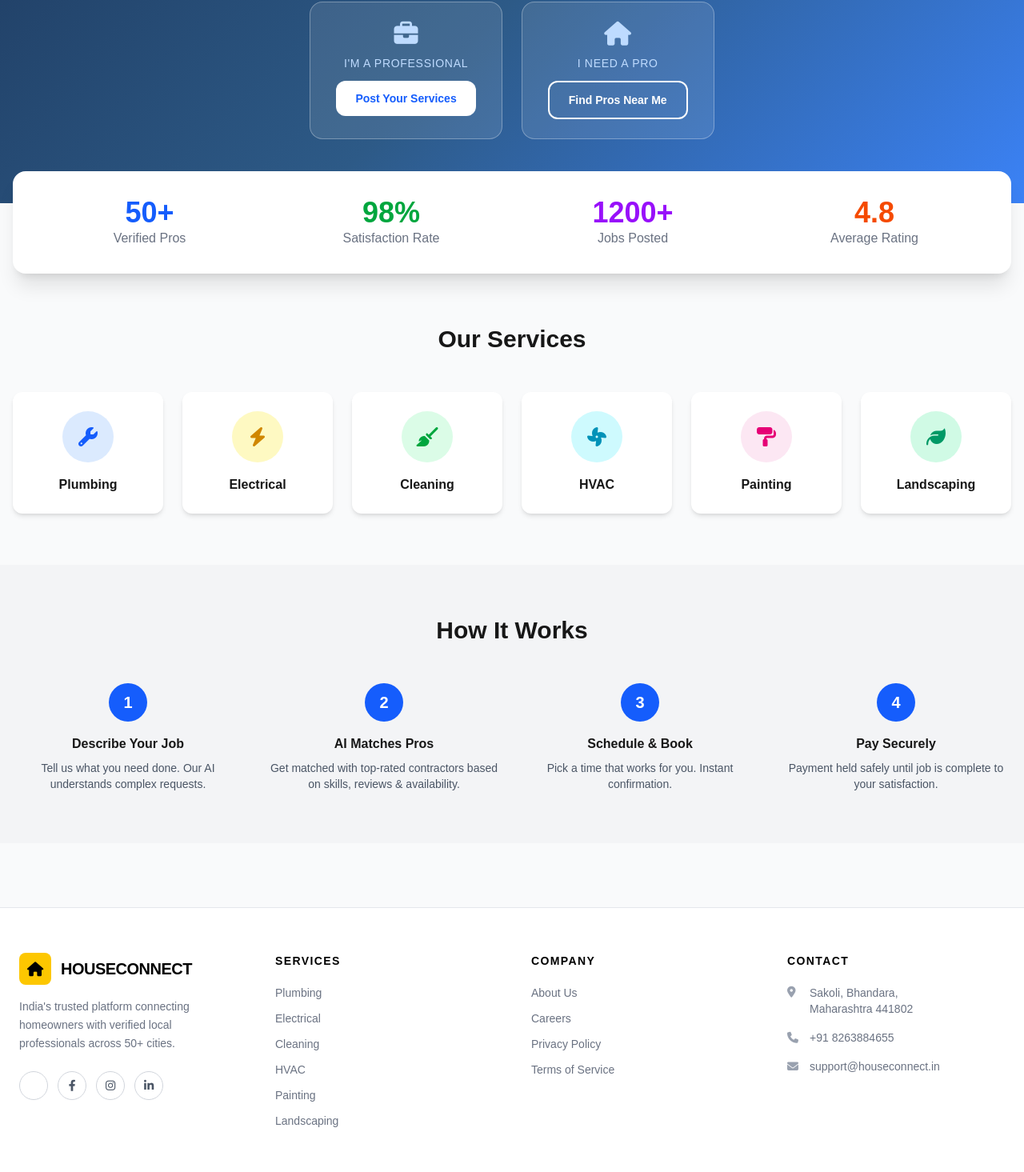
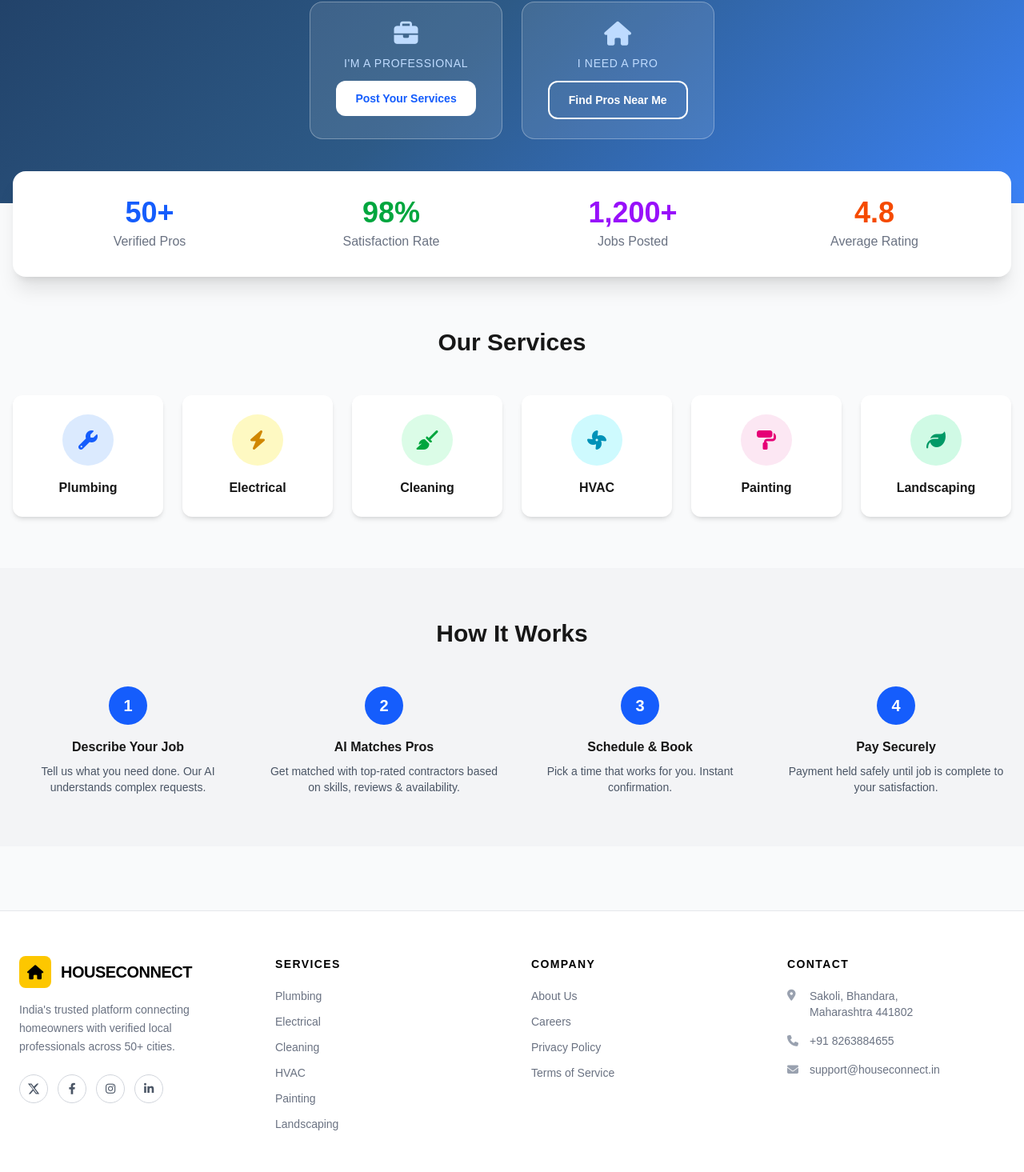
Before and after one commit to JVP008/PIH2026_NodeX, a Next.js app: page / in a window 1280 px wide. Shown: the part 318-1783 px from the top of the page at 80% size. Built offline with nearby package versions, Linux system fonts and the light colour scheme; no server answers.

Commit message:
fixed X icon and social links in footer, added entrance animations on hero and stats

```diff
--- a/app/globals.css
+++ b/app/globals.css
@@ -1,7 +1,8 @@
 @import "tailwindcss";
 
 :root {
-  --background: #f9fafb; /* bg-gray-50 */
+  --background: #f9fafb;
+  /* bg-gray-50 */
   --foreground: #171717;
 }
 
@@ -29,7 +30,7 @@ body {
 
 .card-hover:hover {
   transform: translateY(-4px);
-  box-shadow: 0 20px 40px rgba(0,0,0,0.15);
+  box-shadow: 0 20px 40px rgba(0, 0, 0, 0.15);
 }
 
 .pulse-dot {
@@ -37,8 +38,15 @@ body {
 }
 
 @keyframes pulse {
-  0%, 100% { opacity: 1; }
-  50% { opacity: 0.5; }
+
+  0%,
+  100% {
+    opacity: 1;
+  }
+
+  50% {
+    opacity: 0.5;
+  }
 }
 
 .ai-typing::after {
@@ -47,8 +55,15 @@ body {
 }
 
 @keyframes blink {
-  0%, 100% { opacity: 1; }
-  50% { opacity: 0; }
+
+  0%,
+  100% {
+    opacity: 1;
+  }
+
+  50% {
+    opacity: 0;
+  }
 }
 
 .match-animation {
@@ -57,6 +72,61 @@ body {
 }
 
 @keyframes matchPop {
-  0% { transform: scale(0.8); opacity: 0; }
-  100% { transform: scale(1); opacity: 1; }
+  0% {
+    transform: scale(0.8);
+    opacity: 0;
+  }
+
+  100% {
+    transform: scale(1);
+    opacity: 1;
+  }
 }
+
+.fade-up {
+  animation: fadeUp 0.55s ease both;
+}
+
+@keyframes fadeUp {
+  from {
+    opacity: 0;
+    transform: translateY(24px);
+  }
+
+  to {
+    opacity: 1;
+    transform: translateY(0);
+  }
+}
+
+.fade-up-delay-1 {
+  animation-delay: 0.1s;
+}
+
+.fade-up-delay-2 {
+  animation-delay: 0.2s;
+}
+
+.fade-up-delay-3 {
+  animation-delay: 0.3s;
+}
+
+.fade-up-delay-4 {
+  animation-delay: 0.4s;
+}
+
+.stat-item {
+  animation: statPop 0.5s cubic-bezier(0.34, 1.56, 0.64, 1) both;
+}
+
+@keyframes statPop {
+  from {
+    opacity: 0;
+    transform: scale(0.85);
+  }
+
+  to {
+    opacity: 1;
+    transform: scale(1);
+  }
+}
--- a/components/Footer.tsx
+++ b/components/Footer.tsx
@@ -1,4 +1,36 @@
 import Link from 'next/link';
+
+const SOCIALS = [
+    {
+        label: 'X / Twitter',
+        href: 'https://twitter.com',
+        hoverClass: 'hover:border-black hover:text-black hover:bg-black hover:text-white',
+        icon: (
+            // Inline SVG — Font Awesome's fa-x-twitter only works on newer CDN versions
+            <svg viewBox="0 0 24 24" fill="currentColor" className="w-4 h-4">
+                <path d="M18.244 2.25h3.308l-7.227 8.26 8.502 11.24H16.17l-4.714-6.231-5.401 6.231H2.748l7.73-8.835L1.254 2.25H8.08l4.253 5.622 5.911-5.622Zm-1.161 17.52h1.833L7.084 4.126H5.117z" />
+            </svg>
+        ),
+    },
+    {
+        label: 'Facebook',
+        href: 'https://facebook.com',
+        hoverClass: 'hover:border-blue-600 hover:text-blue-600',
+        icon: <i className="fab fa-facebook-f text-sm"></i>,
+    },
+    {
+        label: 'Instagram',
+        href: 'https://instagram.com',
+        hoverClass: 'hover:border-pink-500 hover:text-pink-500',
+        icon: <i className="fab fa-instagram text-sm"></i>,
+    },
+    {
+        label: 'LinkedIn',
+        href: 'https://linkedin.com',
+        hoverClass: 'hover:border-blue-700 hover:text-blue-700',
+        icon: <i className="fab fa-linkedin-in text-sm"></i>,
+    },
+];
 
 export default function Footer() {
     return (
@@ -18,18 +50,18 @@ export default function Footer() {
                             India&apos;s trusted platform connecting homeowners with verified local professionals across 50+ cities.
                         </p>
                         <div className="flex items-center gap-3">
-                            <a href="#" aria-label="X / Twitter" className="w-9 h-9 rounded-full border border-gray-300 flex items-center justify-center text-gray-600 hover:border-black hover:text-black transition">
-                                <i className="fab fa-x-twitter text-sm"></i>
-                            </a>
-                            <a href="#" aria-label="Facebook" className="w-9 h-9 rounded-full border border-gray-300 flex items-center justify-center text-gray-600 hover:border-blue-600 hover:text-blue-600 transition">
-                                <i className="fab fa-facebook-f text-sm"></i>
-                            </a>
-                            <a href="#" aria-label="Instagram" className="w-9 h-9 rounded-full border border-gray-300 flex items-center justify-center text-gray-600 hover:border-pink-500 hover:text-pink-500 transition">
-                                <i className="fab fa-instagram text-sm"></i>
-                            </a>
-                            <a href="#" aria-label="LinkedIn" className="w-9 h-9 rounded-full border border-gray-300 flex items-center justify-center text-gray-600 hover:border-blue-700 hover:text-blue-700 transition">
-                                <i className="fab fa-linkedin-in text-sm"></i>
-                            </a>
+                            {SOCIALS.map(({ label, href, hoverClass, icon }) => (
+                                <a
+                                    key={label}
+                                    href={href}
+                                    target="_blank"
+                                    rel="noopener noreferrer"
+                                    aria-label={label}
+                                    className={`w-9 h-9 rounded-full border border-gray-300 flex items-center justify-center text-gray-600 transition-all duration-200 ${hoverClass}`}
+                                >
+                                    {icon}
+                                </a>
+                            ))}
                         </div>
                     </div>
 
--- a/components/home/Hero.tsx
+++ b/components/home/Hero.tsx
@@ -1,19 +1,41 @@
 'use client';
 
 import Link from 'next/link';
+import { useEffect, useRef } from 'react';
 
 export default function Hero() {
+    const headingRef = useRef<HTMLHeadingElement>(null);
+    const subRef = useRef<HTMLParagraphElement>(null);
+    const cardsRef = useRef<HTMLDivElement>(null);
+
+    useEffect(() => {
+        // Stagger entrance animations
+        const els = [headingRef.current, subRef.current, cardsRef.current];
+        els.forEach((el, i) => {
+            if (!el) return;
+            el.style.opacity = '0';
+            el.style.transform = 'translateY(28px)';
+            el.style.transition = `opacity 0.6s ease ${i * 0.15}s, transform 0.6s ease ${i * 0.15}s`;
+            requestAnimationFrame(() => {
+                el.style.opacity = '1';
+                el.style.transform = 'translateY(0)';
+            });
+        });
+    }, []);
+
     return (
         <div className="gradient-bg text-white py-20">
             <div className="max-w-7xl mx-auto px-4 text-center">
-                <h1 className="text-5xl font-bold mb-6">Connect. Work. Get It Done.</h1>
-                <p className="text-xl text-blue-100 mb-4 max-w-2xl mx-auto">
+                <h1 ref={headingRef} className="text-5xl font-bold mb-6">
+                    Connect. Work. Get It Done.
+                </h1>
+                <p ref={subRef} className="text-xl text-blue-100 mb-4 max-w-2xl mx-auto">
                     Whether you&apos;re a skilled professional looking for clients, or a homeowner who needs a trusted hand — we&apos;ve got you covered.
                 </p>
 
-                <div className="flex flex-col md:flex-row gap-6 justify-center mt-10">
+                <div ref={cardsRef} className="flex flex-col md:flex-row gap-6 justify-center mt-10">
                     {/* For Professionals */}
-                    <div className="flex flex-col items-center bg-white/10 border border-white/30 rounded-2xl px-8 py-6 min-w-[220px]">
+                    <div className="flex flex-col items-center bg-white/10 border border-white/30 rounded-2xl px-8 py-6 min-w-[220px] hover:bg-white/20 hover:scale-105 transition-all duration-300 cursor-pointer">
                         <i className="fas fa-briefcase text-3xl mb-3 text-blue-200"></i>
                         <p className="text-sm text-blue-200 mb-3 font-medium uppercase tracking-wider">I&apos;m a Professional</p>
                         <Link href="/post-job" className="bg-white text-blue-600 px-6 py-3 rounded-xl font-semibold hover:bg-blue-50 transition text-sm">
@@ -22,7 +44,7 @@ export default function Hero() {
                     </div>
 
                     {/* For Homeowners */}
-                    <div className="flex flex-col items-center bg-white/10 border border-white/30 rounded-2xl px-8 py-6 min-w-[220px]">
+                    <div className="flex flex-col items-center bg-white/10 border border-white/30 rounded-2xl px-8 py-6 min-w-[220px] hover:bg-white/20 hover:scale-105 transition-all duration-300 cursor-pointer">
                         <i className="fas fa-home text-3xl mb-3 text-blue-200"></i>
                         <p className="text-sm text-blue-200 mb-3 font-medium uppercase tracking-wider">I need a Pro</p>
                         <Link href="/contractors" className="border-2 border-white px-6 py-3 rounded-xl font-semibold hover:bg-white/10 transition text-sm">
--- a/components/home/Stats.tsx
+++ b/components/home/Stats.tsx
@@ -1,32 +1,20 @@
-// Static stats — no Supabase calls.
-// When real DB is connected, replace these with actual queries.
-const STATIC_STATS = {
-    contractors: 50,
-    satisfaction: 98,
-    jobs: 1200,
-    rating: 4.8,
-};
+const STATIC_STATS = [
+    { value: '50+', label: 'Verified Pros', color: 'text-blue-600', delay: 'fade-up-delay-1' },
+    { value: '98%', label: 'Satisfaction Rate', color: 'text-green-600', delay: 'fade-up-delay-2' },
+    { value: '1,200+', label: 'Jobs Posted', color: 'text-purple-600', delay: 'fade-up-delay-3' },
+    { value: '4.8', label: 'Average Rating', color: 'text-orange-600', delay: 'fade-up-delay-4' },
+];
 
 export default function Stats() {
     return (
         <div className="max-w-7xl mx-auto px-4 -mt-10 relative z-10">
             <div className="bg-white rounded-2xl shadow-xl p-8 grid grid-cols-2 md:grid-cols-4 gap-6">
-                <div className="text-center">
-                    <div className="text-4xl font-bold text-blue-600">{STATIC_STATS.contractors}+</div>
-                    <div className="text-gray-500">Verified Pros</div>
-                </div>
-                <div className="text-center">
-                    <div className="text-4xl font-bold text-green-600">{STATIC_STATS.satisfaction}%</div>
-                    <div className="text-gray-500">Satisfaction Rate</div>
-                </div>
-                <div className="text-center">
-                    <div className="text-4xl font-bold text-purple-600">{STATIC_STATS.jobs}+</div>
-                    <div className="text-gray-500">Jobs Posted</div>
-                </div>
-                <div className="text-center">
-                    <div className="text-4xl font-bold text-orange-600">{STATIC_STATS.rating}</div>
-                    <div className="text-gray-500">Average Rating</div>
-                </div>
+                {STATIC_STATS.map(({ value, label, color, delay }) => (
+                    <div key={label} className={`text-center stat-item fade-up ${delay}`}>
+                        <div className={`text-4xl font-bold ${color}`}>{value}</div>
+                        <div className="text-gray-500 mt-1">{label}</div>
+                    </div>
+                ))}
             </div>
         </div>
     );
```
